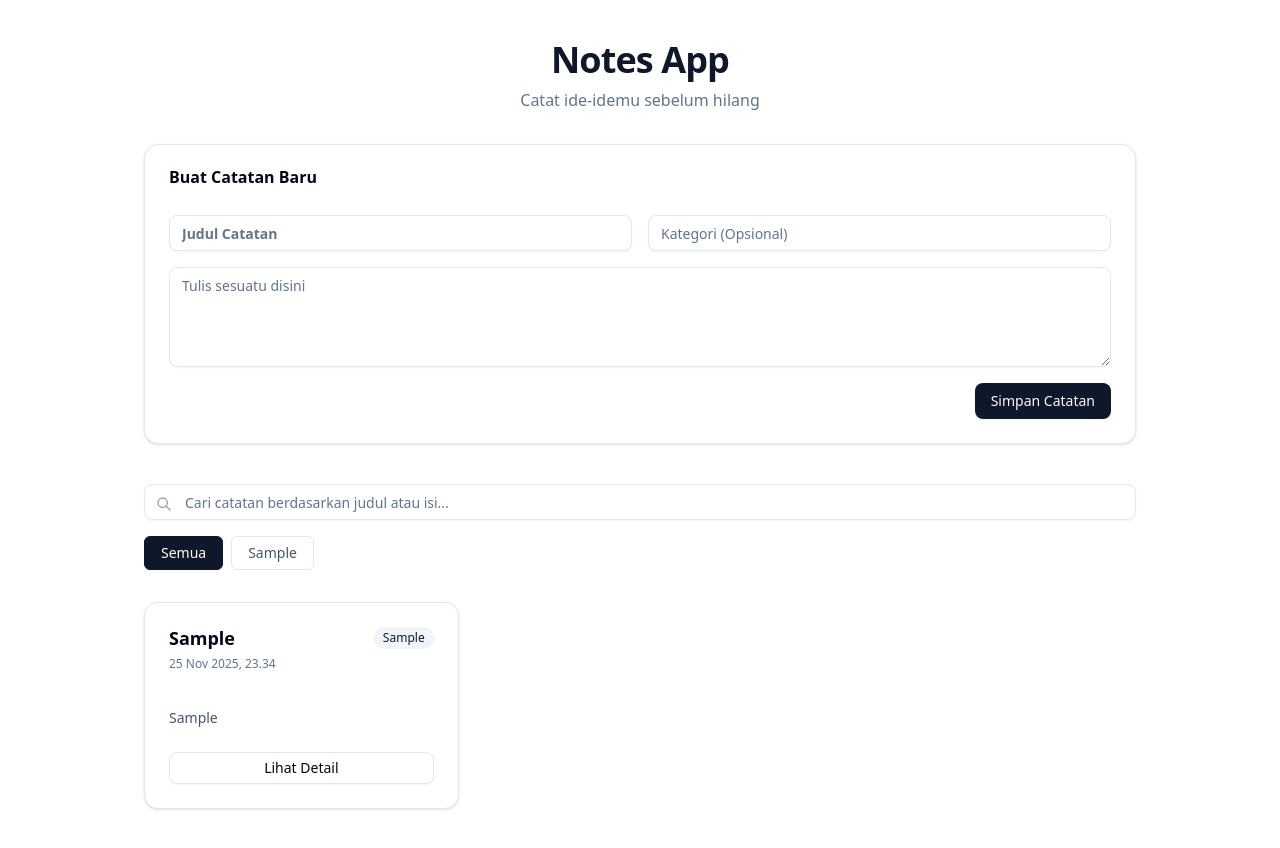
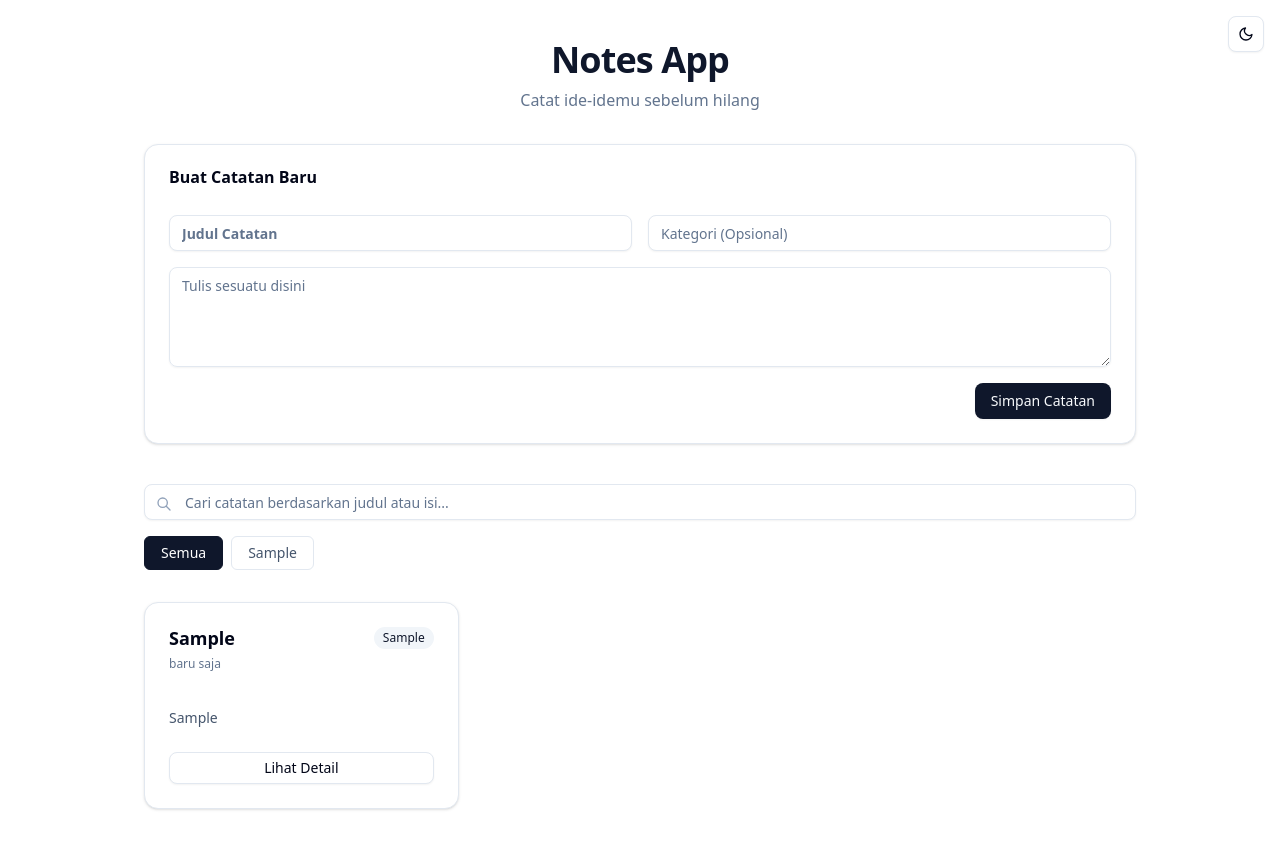
Before and after one commit to r021n/svelte-learn, a SvelteKit app in the folder notes-app/: page / in a window 1280 px wide. Both pictures are taken after typing "Sample", "Sample", "Sample" into the empty fields and a click on the button "Simpan Catatan". Built offline with nearby package versions, Linux system fonts and the light colour scheme.

Commit message:
feat: implement dark mode toggle and update note display with relative time formatting

```diff
--- a/notes-app/src/lib/utils.ts
+++ b/notes-app/src/lib/utils.ts
@@ -1,13 +1,28 @@
-import { clsx, type ClassValue } from "clsx";
-import { twMerge } from "tailwind-merge";
+import { clsx, type ClassValue } from 'clsx';
+import { twMerge } from 'tailwind-merge';
 
 export function cn(...inputs: ClassValue[]) {
 	return twMerge(clsx(inputs));
 }
 
 // eslint-disable-next-line @typescript-eslint/no-explicit-any
-export type WithoutChild<T> = T extends { child?: any } ? Omit<T, "child"> : T;
+export type WithoutChild<T> = T extends { child?: any } ? Omit<T, 'child'> : T;
 // eslint-disable-next-line @typescript-eslint/no-explicit-any
-export type WithoutChildren<T> = T extends { children?: any } ? Omit<T, "children"> : T;
+export type WithoutChildren<T> = T extends { children?: any } ? Omit<T, 'children'> : T;
 export type WithoutChildrenOrChild<T> = WithoutChildren<WithoutChild<T>>;
 export type WithElementRef<T, U extends HTMLElement = HTMLElement> = T & { ref?: U | null };
+
+export function timeAgo(dateString: string): string {
+	const date = new Date(dateString);
+	const now = new Date();
+	const seconds = Math.floor((now.getTime() - date.getTime()) / 1000);
+
+	const rtf = new Intl.RelativeTimeFormat('id', { numeric: 'auto' });
+
+	if (seconds < 60) return 'baru saja';
+	if (seconds < 3600) return rtf.format(-Math.floor(seconds / 60), 'minute');
+	if (seconds < 86400) return rtf.format(-Math.floor(seconds / 3600), 'hour');
+	if (seconds < 604800) return rtf.format(-Math.floor(seconds / 86400), 'day');
+
+	return date.toLocaleDateString('id-ID', { day: 'numeric', month: 'short', year: 'numeric' });
+}
--- a/notes-app/src/routes/+layout.svelte
+++ b/notes-app/src/routes/+layout.svelte
@@ -1,12 +1,78 @@
 <script lang="ts">
 	import './layout.css';
-	import favicon from '$lib/assets/favicon.svg';
+	import { onMount } from 'svelte';
+	import { Button } from '$lib/components/ui/button';
+	import type { Snippet } from 'svelte';
 
-	let { children } = $props();
+	interface Props {
+		children: Snippet;
+	}
+
+	let { children }: Props = $props();
+
+	let isDark = $state(false);
+
+	onMount(() => {
+		const stored = localStorage.theme;
+		const prefersDark = window.matchMedia('(prefres-color-scheme: dark)').matches;
+
+		const initial = stored === 'dark' || (!stored && prefersDark);
+
+		isDark = initial;
+		document.documentElement.classList.toggle('dark', initial);
+	});
+
+	function toggleTheme() {
+		isDark = !isDark;
+		document.documentElement.classList.toggle('dark', isDark);
+		localStorage.theme = isDark ? 'dark' : 'light';
+	}
 </script>
 
-<svelte:head>
-	<link rel="icon" href={favicon} />
-</svelte:head>
-
-{@render children()}
+<div class="min-h-screen bg-background font-sans antialiased relative">
+	<div class="absolute top-4 right-4 z-50">
+		<Button variant="outline" size="icon" onclick={toggleTheme}>
+			{#if isDark}
+				<svg
+					xmlns="http://www.w3.org/2000/svg"
+					width="20"
+					height="20"
+					viewBox="0 0 24 24"
+					fill="none"
+					stroke="currentColor"
+					stroke-width="2"
+					stroke-linecap="round"
+					stroke-linejoin="round"
+				>
+					<circle cx="12" cy="12" r="5" />
+					<path d="M12 1v2" />
+					<path d="M12 21v2" />
+					<path d="M4.22 4.22l1.42 1.42" />
+					<path d="M17.66 17.66l1.42 1.42" />
+					<path d="M1 12h2" />
+					<path d="M21 12h2" />
+					<path d="M4.22 19.78l1.42-1.42" />
+					<path d="M17.66 6.34l1.42-1.42" />
+				</svg>
+			{:else}
+				<svg
+					xmlns="http://www.w3.org/2000/svg"
+					width="20"
+					height="20"
+					viewBox="0 0 24 24"
+					fill="none"
+					stroke="currentColor"
+					stroke-width="2"
+					stroke-linecap="round"
+					stroke-linejoin="round"
+				>
+					<path
+						d="M21 12.79A9 9 0 1 1 11.21 3
+               7 7 0 0 0 21 12.79z"
+					/>
+				</svg>
+			{/if}
+		</Button>
+	</div>
+	{@render children()}
+</div>
--- a/notes-app/src/routes/+page.svelte
+++ b/notes-app/src/routes/+page.svelte
@@ -1,4 +1,7 @@
 <script lang="ts">
+	import { fly, fade } from 'svelte/transition';
+	import { flip } from 'svelte/animate';
+
 	import { notesStore } from '$lib/stores/note';
 
 	import { Button } from '$lib/components/ui/button/index';
@@ -13,6 +16,8 @@
 		CardDescription,
 		CardFooter
 	} from '$lib/components/ui/card/index';
+
+	import { cn, timeAgo } from '$lib/utils';
 
 	let title = $state('');
 	let content = $state('');
@@ -52,15 +57,15 @@
 		category = '';
 	}
 
-	function formatDate(dateString: string) {
-		return new Date(dateString).toLocaleDateString('id-ID', {
-			day: 'numeric',
-			month: 'short',
-			year: 'numeric',
-			hour: '2-digit',
-			minute: '2-digit'
-		});
-	}
+	// function formatDate(dateString: string) {
+	// 	return new Date(dateString).toLocaleDateString('id-ID', {
+	// 		day: 'numeric',
+	// 		month: 'short',
+	// 		year: 'numeric',
+	// 		hour: '2-digit',
+	// 		minute: '2-digit'
+	// 	});
+	// }
 
 	function stripMarkdown(text: string) {
 		return text
@@ -72,7 +77,7 @@
 
 <main class="container mx-auto py-10 px-4 max-w-5xl">
 	<div class="mb-8 text-center">
-		<h1 class="text-4xl font-bold tracking-tight text-slate-900">Notes App</h1>
+		<h1 class="text-4xl font-bold tracking-tight text-slate-900 dark:text-slate-100">Notes App</h1>
 		<p class="text-slate-500 mt-2">Catat ide-idemu sebelum hilang</p>
 	</div>
 
@@ -149,13 +154,18 @@
 
 	<div class="grid grid-cols-1 md:grid-cols-2 lg:grid-cols-3 gap-6">
 		{#each filteredNotes as note (note.id)}
+			<div
+				animate:flip={{ duration: 300 }}
+				in:fly={{ y: 20, duration: 300, delay: 100 }}
+				out:fade={{ duration: 200 }}
+			>
 				<Card class="flex flex-col h-full hover:shadow-md transition-shadow">
 					<CardHeader class="pb-3">
 						<div class="flex justify-between items-start gap-2">
 							<CardTitle class="text-lg leading-tight">{note.title}</CardTitle>
 							<Badge variant="secondary" class="shrink-0">{note.category}</Badge>
 						</div>
-					<CardDescription class="text-xs">{formatDate(note.date)}</CardDescription>
+						<CardDescription class="text-xs">{timeAgo(note.date)}</CardDescription>
 					</CardHeader>
 					<CardContent class="grow">
 						<p class="text-slate-600 text-sm whitespace-pre-line line-clamp-4">
@@ -168,6 +178,7 @@
 						>
 					</CardFooter>
 				</Card>
+			</div>
 		{:else}
 			<div class="col-span-full text-center py-12 text-slate-400">
 				{#if searchQuery || selectedCategory !== 'Semua'}
--- a/notes-app/src/routes/[id]/+page.svelte
+++ b/notes-app/src/routes/[id]/+page.svelte
@@ -81,7 +81,7 @@
 			<div class="space-y-6">
 				<div class="border-b pb-4">
 					<div class="flex justify-between items-start">
-						<h1 class="text-3xl font-bold text-slate-900">{note.title}</h1>
+						<h1 class="text-3xl font-bold text-slate-900 dark:text-slate-100">{note.title}</h1>
 						<div class="flex gap-2">
 							<Button variant="outline" size="sm" onclick={startEdit}>Edit</Button>
 							<Button variant="destructive" size="sm" onclick={handleDelete}>Hapus</Button>
```
Lines whose indentation alone changed are shown as unchanged.
